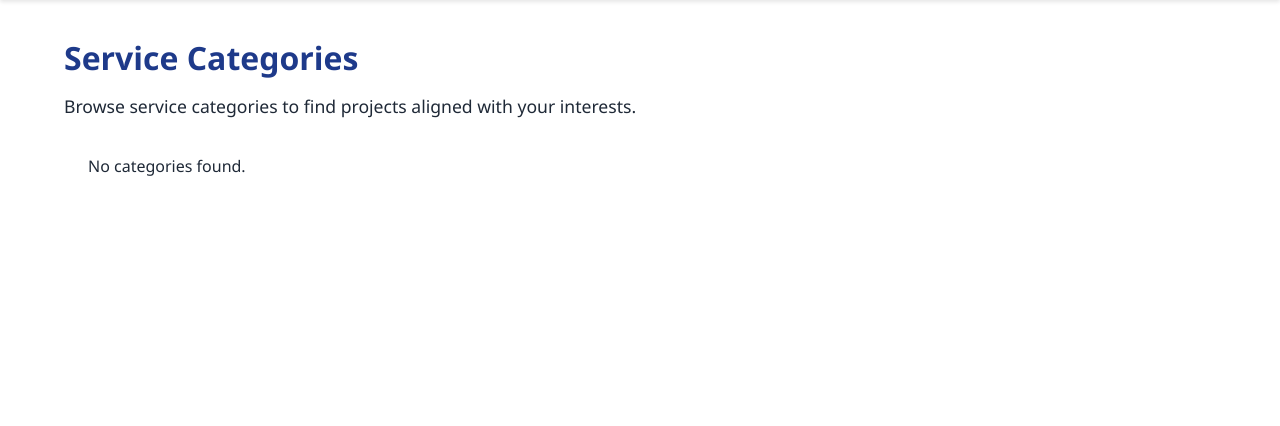
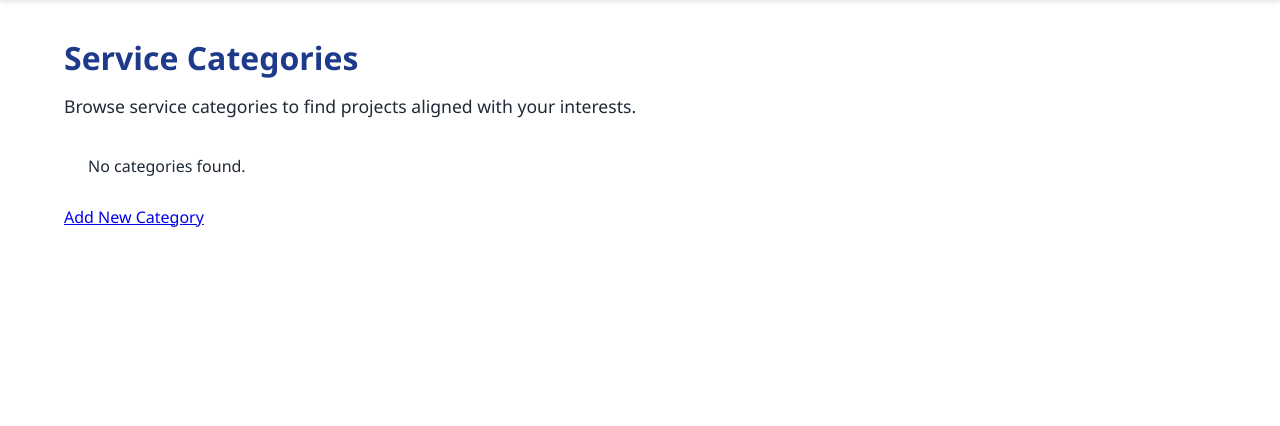
Before and after one commit to GabrielPrograman/CSE-340, a Node server app: page /categories in a window 1280 px wide. Shown: the part 70-496 px from the top of the page. Run offline with Node 20, Linux system fonts and the light colour scheme; data that the repository does not hold is empty.

Commit message:
Add create and edit category features

```diff
--- a/src/controllers/categories.js
+++ b/src/controllers/categories.js
@@ -1,11 +1,22 @@
+import { body, validationResult } from 'express-validator';
 import { getProjectDetails } from '../models/projects.js';
 import {
     getAllCategories,
     getCategoryById,
     getCategoriesByProjectId,
     getProjectsByCategoryId,
+    createCategory,
+    updateCategory,
     updateCategoryAssignments
 } from '../models/categories.js';
+
+const categoryValidation = [
+    body('name')
+        .trim()
+        .notEmpty().withMessage('Category name is required')
+        .isLength({ min: 3, max: 100 }).withMessage('Category name must be between 3 and 100 characters')
+        .escape()
+];
 
 const showCategoriesPage = async (req, res) => {
     try {
@@ -39,6 +50,83 @@ const showCategoryDetailsPage = async (req, res) => {
     } catch (error) {
         console.error('Error fetching category details:', error);
         res.status(500).send('Internal Server Error');
+    }
+};
+
+const showNewCategoryForm = (req, res) => {
+    const pageTitle = 'Add New Category';
+    res.render('new-category', {
+        title: pageTitle,
+        pageTitle
+    });
+};
+
+const processNewCategoryForm = async (req, res) => {
+    const errors = validationResult(req);
+    if (!errors.isEmpty()) {
+        errors.array().forEach((error) => {
+            req.flash('error', error.msg);
+        });
+
+        return res.redirect('/new-category');
+    }
+
+    const { name } = req.body;
+
+    try {
+        await createCategory(name);
+        req.flash('success', 'New category created successfully!');
+        res.redirect('/categories');
+    } catch (error) {
+        console.error('Error creating new category:', error);
+        req.flash('error', 'There was an error creating the category.');
+        res.redirect('/new-category');
+    }
+};
+
+const showEditCategoryForm = async (req, res) => {
+    try {
+        const categoryId = req.params.id;
+        const category = await getCategoryById(categoryId);
+
+        if (!category) {
+            return res.status(404).render('errors/404', { title: 'Not Found', pageTitle: 'Category Not Found' });
+        }
+
+        const pageTitle = `Edit Category: ${category.name}`;
+        res.render('edit-category', {
+            title: pageTitle,
+            pageTitle,
+            category
+        });
+    } catch (error) {
+        console.error('Error loading edit category form:', error);
+        res.status(500).send('Internal Server Error');
+    }
+};
+
+const processEditCategoryForm = async (req, res) => {
+    const categoryId = req.params.id;
+    const errors = validationResult(req);
+
+    if (!errors.isEmpty()) {
+        errors.array().forEach((error) => {
+            req.flash('error', error.msg);
+        });
+
+        return res.redirect(`/edit-category/${categoryId}`);
+    }
+
+    const { name } = req.body;
+
+    try {
+        await updateCategory(categoryId, name);
+        req.flash('success', 'Category updated successfully!');
+        res.redirect(`/category/${categoryId}`);
+    } catch (error) {
+        console.error('Error updating category:', error);
+        req.flash('error', 'There was an error updating the category.');
+        res.redirect(`/edit-category/${categoryId}`);
     }
 };
 
@@ -91,6 +179,11 @@ const processAssignCategoriesForm = async (req, res) => {
 export {
     showCategoriesPage,
     showCategoryDetailsPage,
+    showNewCategoryForm,
+    processNewCategoryForm,
+    showEditCategoryForm,
+    processEditCategoryForm,
+    categoryValidation,
     showAssignCategoriesForm,
     processAssignCategoriesForm
 };
--- a/src/models/categories.js
+++ b/src/models/categories.js
@@ -56,6 +56,47 @@ const getProjectsByCategoryId = async (categoryId) => {
     return result.rows;
 };
 
+// Create a new category
+const createCategory = async (name) => {
+    const query = `
+        INSERT INTO public.category (name)
+        VALUES ($1)
+        RETURNING category_id;
+    `;
+    const result = await db.query(query, [name]);
+
+    if (result.rows.length === 0) {
+        throw new Error('Failed to create category');
+    }
+
+    if (process.env.ENABLE_SQL_LOGGING === 'true') {
+        console.log('Created new category with ID:', result.rows[0].category_id);
+    }
+
+    return result.rows[0].category_id;
+};
+
+// Update an existing category
+const updateCategory = async (categoryId, name) => {
+    const query = `
+        UPDATE public.category
+        SET name = $1
+        WHERE category_id = $2
+        RETURNING category_id;
+    `;
+    const result = await db.query(query, [name, categoryId]);
+
+    if (result.rows.length === 0) {
+        throw new Error(`Category with ID ${categoryId} not found or could not be updated`);
+    }
+
+    if (process.env.ENABLE_SQL_LOGGING === 'true') {
+        console.log('Updated category with ID:', result.rows[0].category_id);
+    }
+
+    return result.rows[0].category_id;
+};
+
 // Assign a category to a project in the many-to-many table
 const assignCategoryToProject = async (categoryId, projectId) => {
     const query = `
@@ -84,5 +125,7 @@ export {
     getCategoryById,
     getCategoriesByProjectId,
     getProjectsByCategoryId,
+    createCategory,
+    updateCategory,
     updateCategoryAssignments
 };
--- a/src/views/categories.ejs
+++ b/src/views/categories.ejs
@@ -15,6 +15,10 @@
             <p>No categories found.</p>
         <% } %>
     </ul>
+
+    <p style="margin-top: 1.5rem;">
+        <a href="/new-category">Add New Category</a>
+    </p>
 </section>
 
 <%- include('partials/footer') %>
--- a/src/views/category.ejs
+++ b/src/views/category.ejs
@@ -18,6 +18,7 @@
     </ul>
 
     <p style="margin-top: 1.5rem;">
+        <a href="/edit-category/<%= category.category_id %>">Edit Category</a> |
         <a href="/categories">&larr; Back to Categories</a>
     </p>
 </section>
```
Also changed, not shown: src/routes.js (+11 -0 lines), src/views/edit-category.ejs (added, +27 -0 lines), src/views/new-category.ejs (added, +26 -0 lines).
